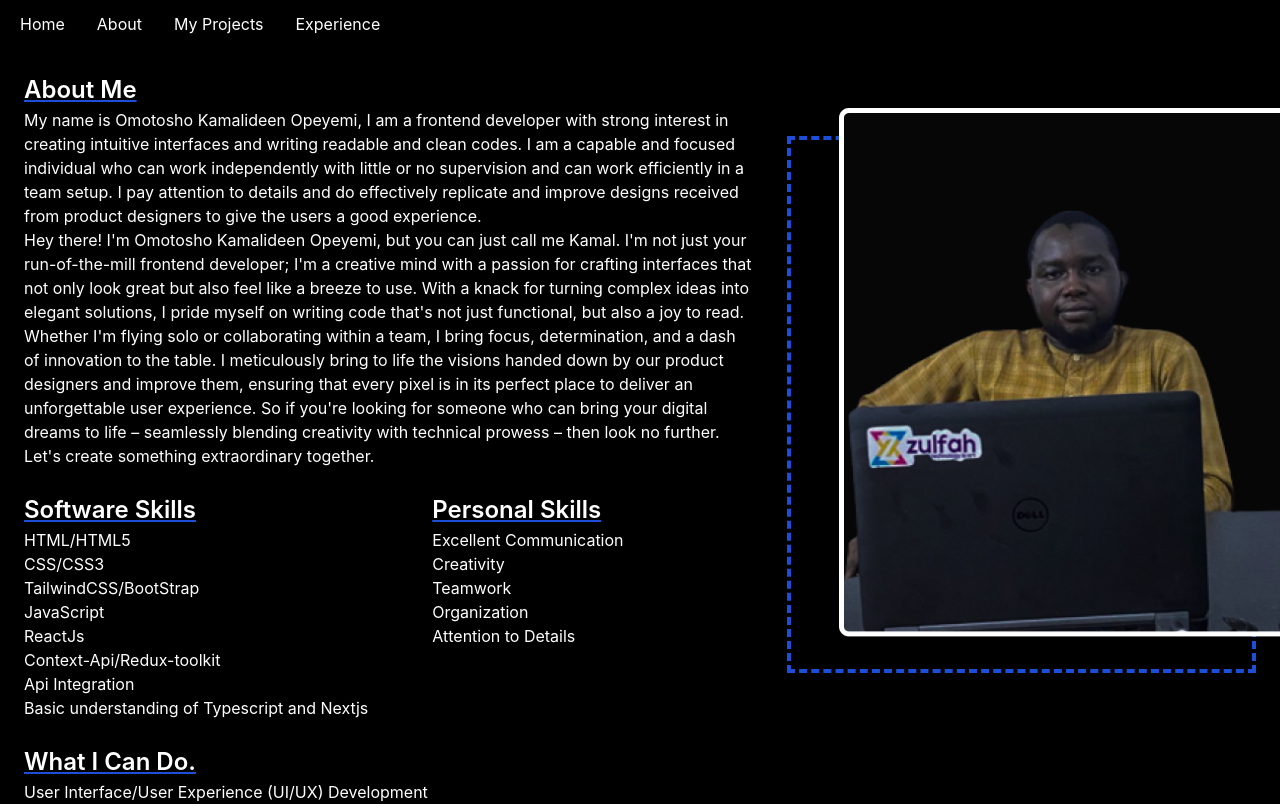
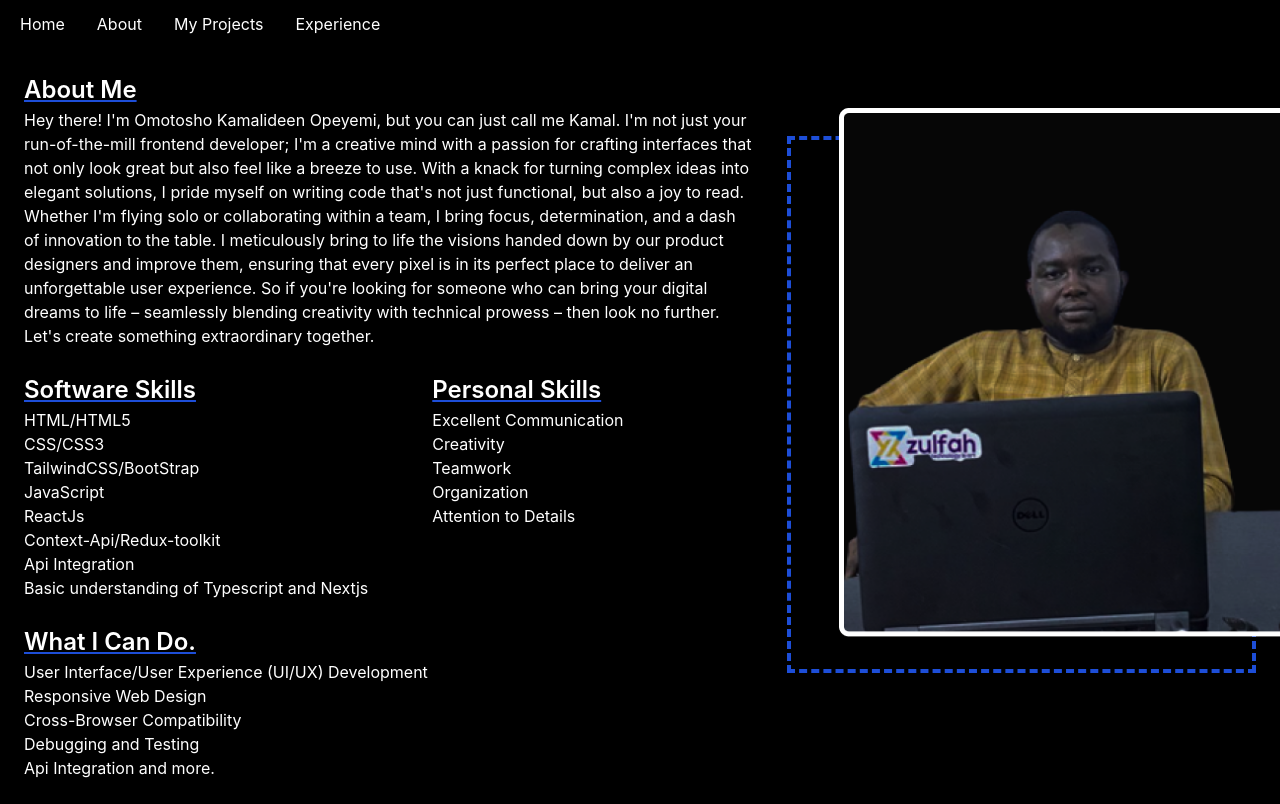
Before and after one commit to Dapious99/portfolioProject, a React (Create React App) app in the folder my-portfolio/: page /about-me in a window 1280 px wide. Shown: the top 804 px of the page. Built offline with nearby package versions, Linux system fonts and the light colour scheme.

Commit message:
wok on about page

```diff
--- a/my-portfolio/src/pages/About/components/Hobbies.jsx
+++ b/my-portfolio/src/pages/About/components/Hobbies.jsx
@@ -6,7 +6,7 @@
       <h2 className="font-semibold text-[1.5rem] decoration-3 underline decoration-blue-700">
         Hobbies
       </h2>
-      <ul className="flex gap-3 sm:flex-wrap">
+      <ul className="flex gap-3 sm:flex-col xs:flex-col xs:gap-1 sm:gap-1">
         <li>Coding</li>
         <li>Reading</li>
         <li>Internet Surfing</li>
--- a/my-portfolio/src/pages/About/components/PersonalInfo.jsx
+++ b/my-portfolio/src/pages/About/components/PersonalInfo.jsx
@@ -6,15 +6,6 @@
       <h2 className="font-semibold text-[1.5rem] decoration-3 underline decoration-blue-700">
         About Me
       </h2>
-      <p className="">
-        My name is Omotosho Kamalideen Opeyemi, I am a frontend developer with
-        strong interest in creating intuitive interfaces and writing readable
-        and clean codes. I am a capable and focused individual who can work
-        independently with little or no supervision and can work efficiently in
-        a team setup. I pay attention to details and do effectively replicate
-        and improve designs received from product designers to give the users a
-        good experience.
-      </p>{" "}
       <p>
         Hey there! I'm Omotosho Kamalideen Opeyemi, but you can just call me
         Kamal. I'm not just your run-of-the-mill frontend developer; I'm a
```
